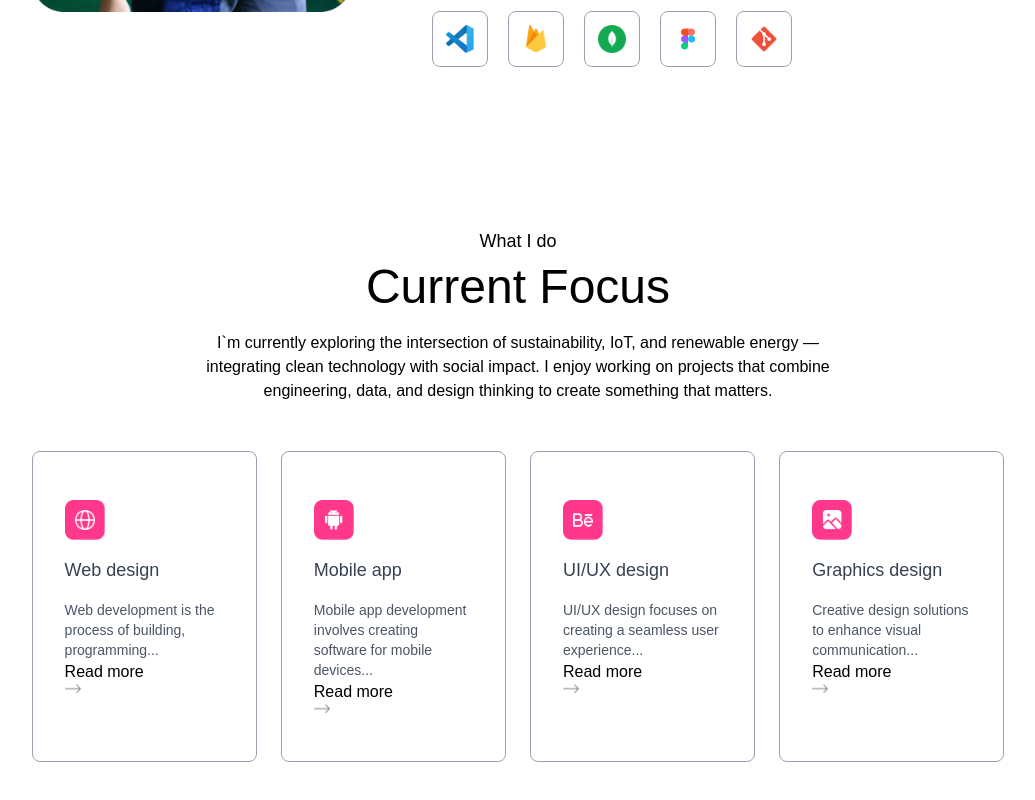
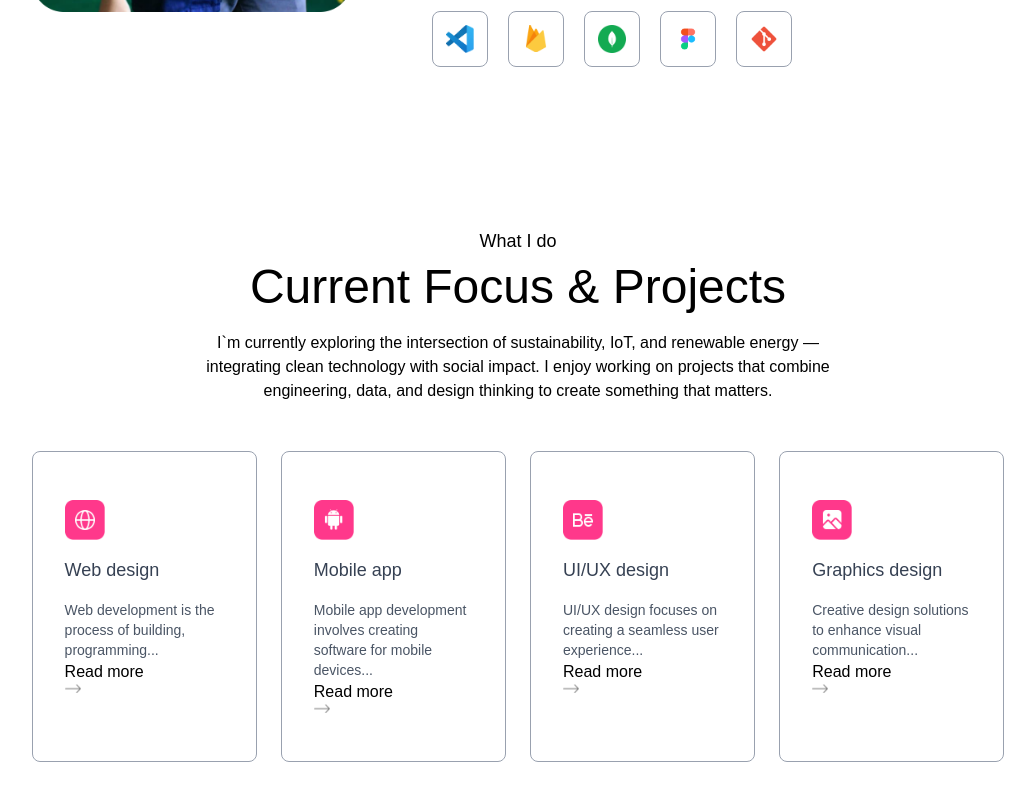
Before and after one commit to rsyarsya/wd1-porto, a Next.js app: page / in a window 1280 px wide. Shown: the part 1478-2278 px from the top of the page, without its empty margins (122-1157 px from the left). Built offline with nearby package versions, Linux system fonts and the light colour scheme; a web font is replaced by a local one.

Commit message:
ganti judul

```diff
--- a/app/components/Focus.jsx
+++ b/app/components/Focus.jsx
@@ -8,7 +8,7 @@ const Focus = () => {
         <h4 className='text-center mb-2 text-lg font-Ovo'>
         What I do</h4>
         <h2 className='text-center text-5xl font-ovo '>
-        Current Focus</h2>
+        Current Focus & Projects</h2>
 
         <p className="text-center max-w-2xl mx-auto mt-5 mb-12 font-Ovo">
         I`m currently exploring the intersection of sustainability, IoT, and renewable energy — integrating clean technology with social impact.
```
